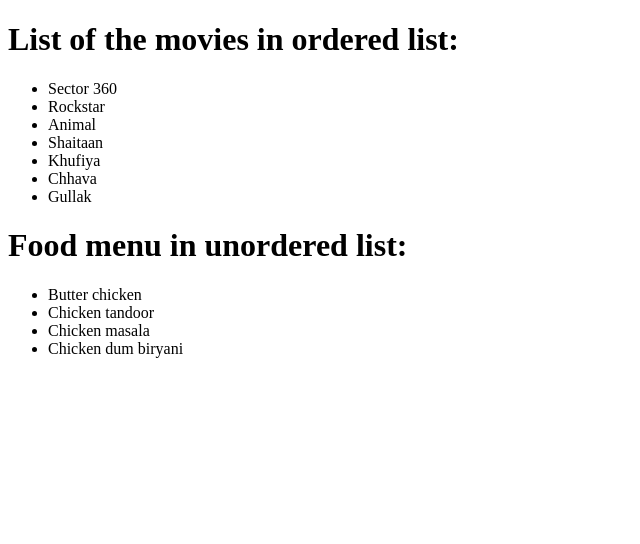
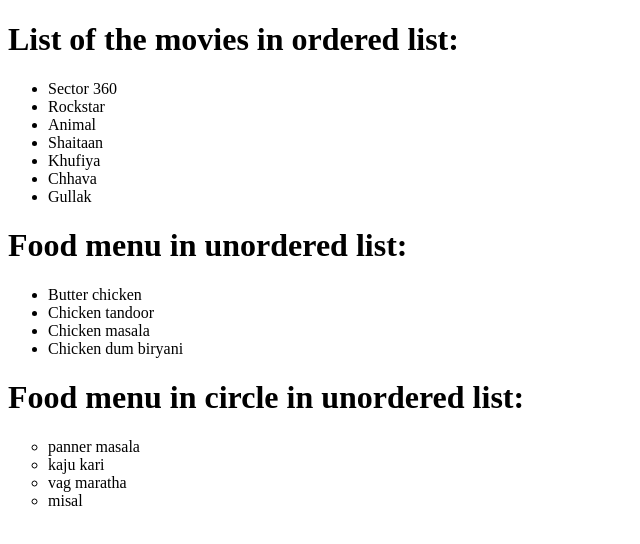
Before and after one commit to Shreyachavan02/Assignment-9, a plain HTML site: page index.html in a window 1280 px wide. Shown: the whole page, without its empty margins (0-640 px from the left). Drawn offline with Linux system fonts and the light colour scheme.

Commit message:
food menu is added

```diff
--- a/index.html
+++ b/index.html
@@ -21,5 +21,12 @@
         <li>Chicken masala</li>
         <li>Chicken dum biryani</li>
     </ul>
+    <h1>Food menu in circle in unordered list:</h1>
+    <ul type="circle">
+        <li>panner masala</li>
+        <li> kaju kari</li>
+        <li>vag maratha</li>
+        <li>misal</li>
+    </ul>
 </body>
 </html>
```
